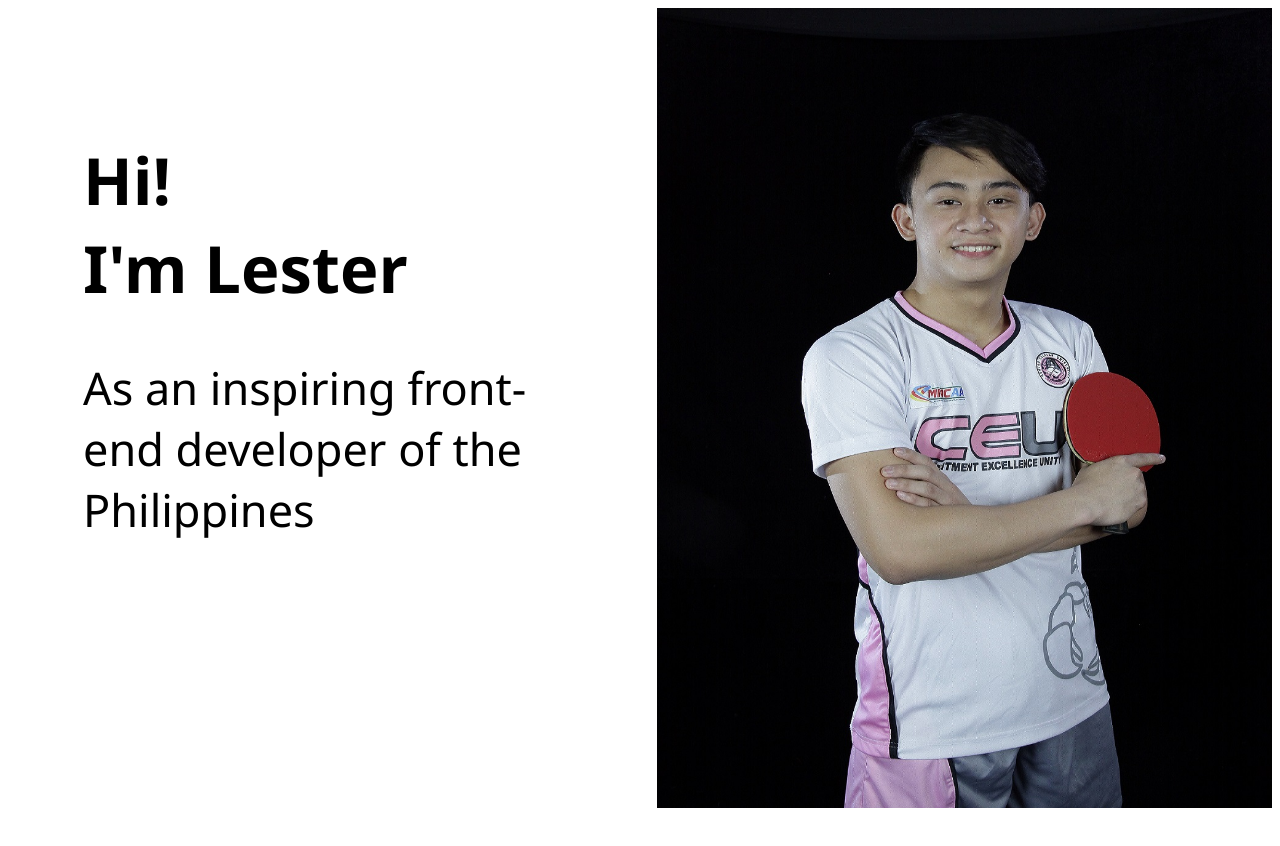
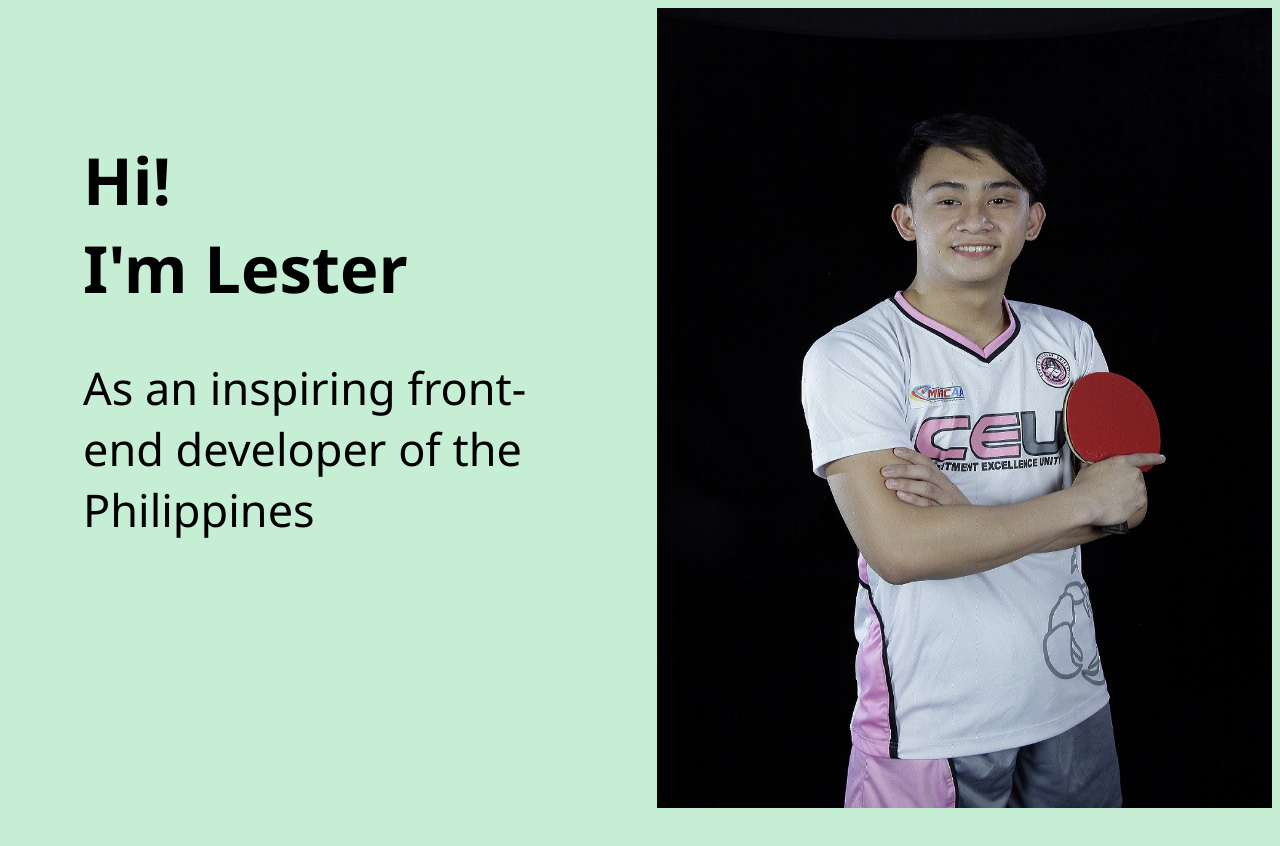
Before and after one commit to ljgumogda/ljgumogda.github.io, a plain HTML site: page index.html in a window 1280 px wide. Drawn offline with Linux system fonts and the light colour scheme.

Commit message:
Change the bakground color

```diff
--- a/index.html
+++ b/index.html
@@ -32,7 +32,7 @@
 
         </style>
 
-            <body>
+            <body bgcolor="#C5EED5">
                 <section class="main-screen">
                     <div class="-content">
                         <span class="hero-title">Hi!
```
